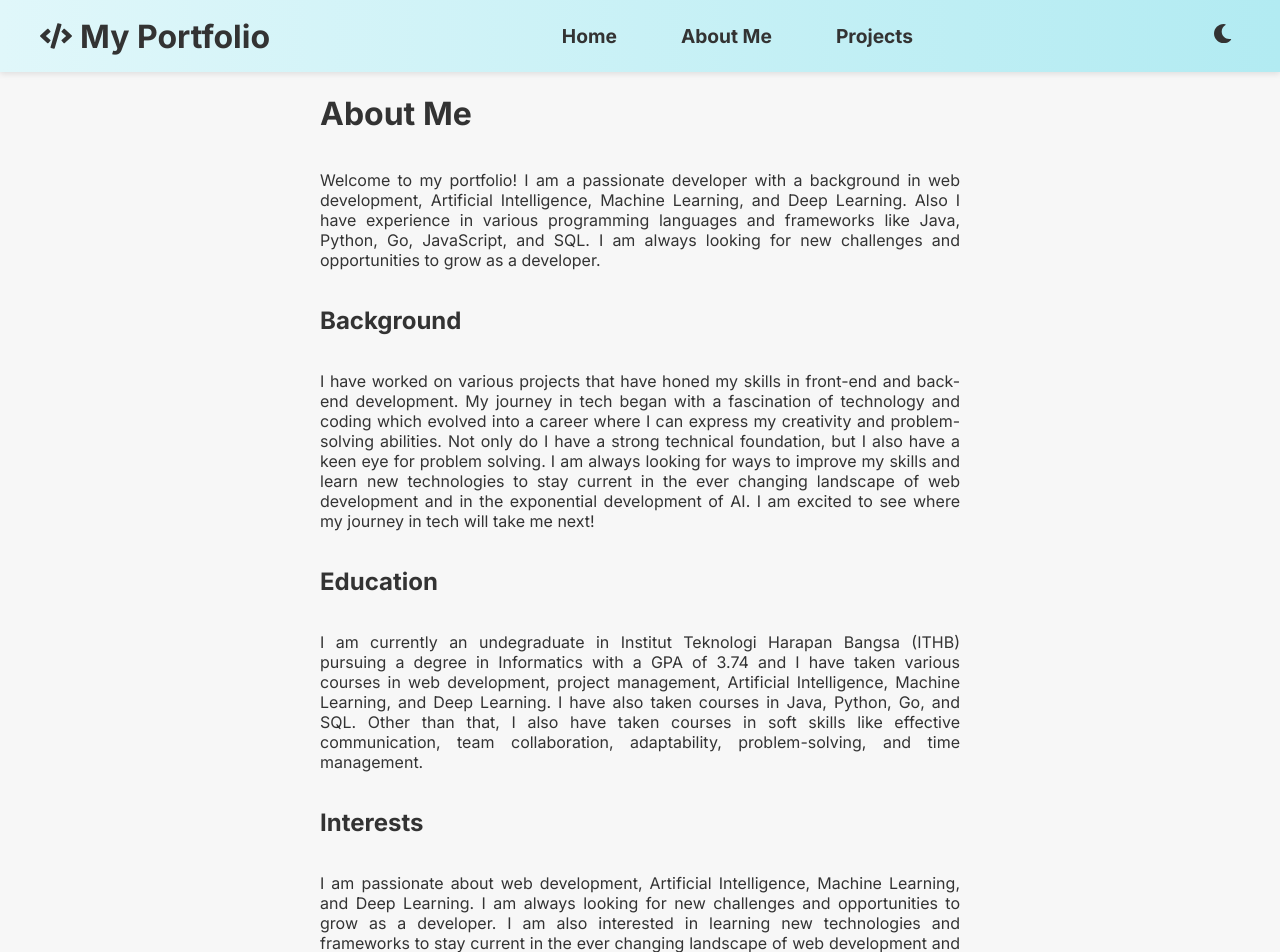
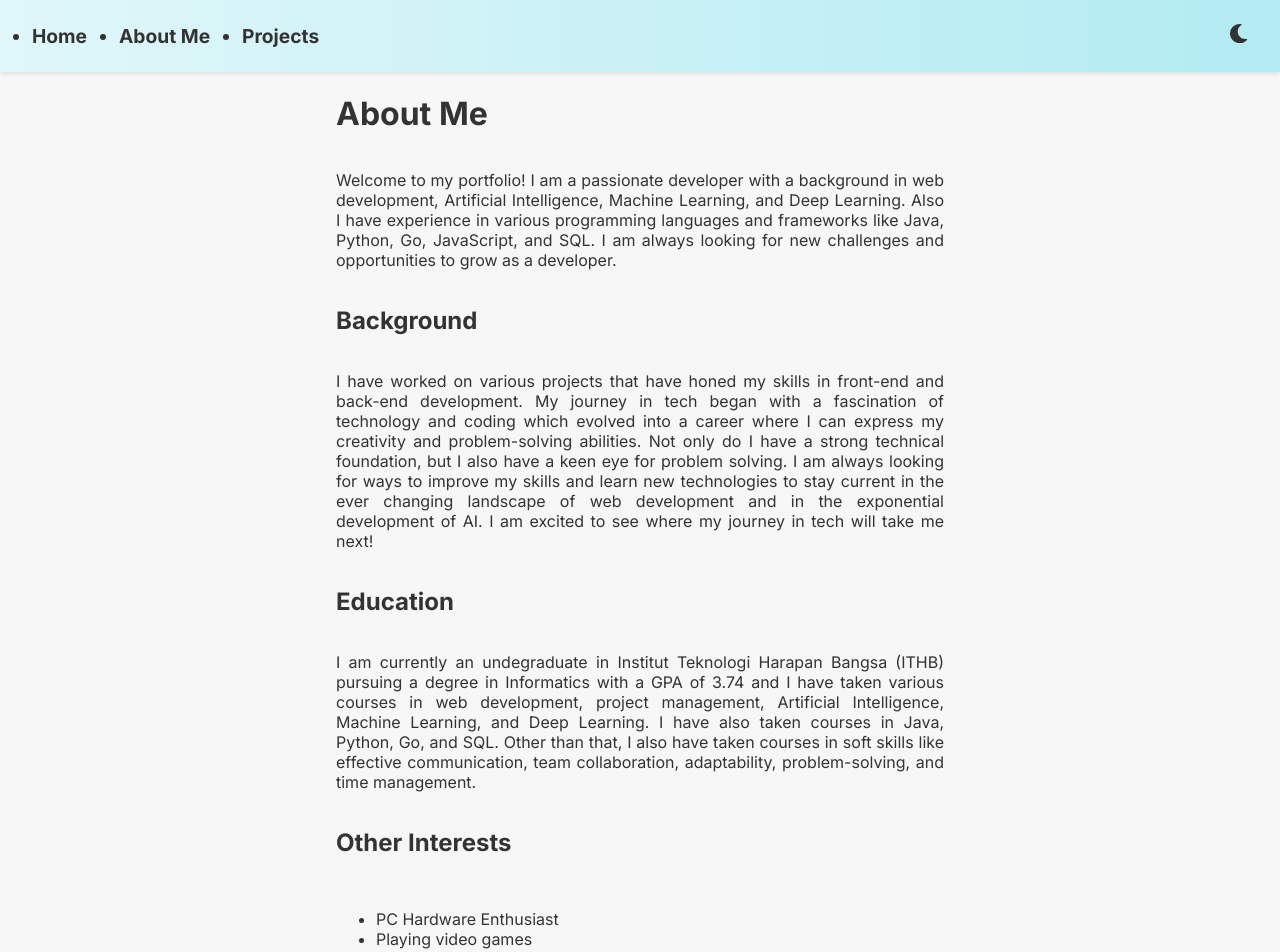
Before and after one commit to StefanusTitan/portfolio-website, a Next.js app: page /about in a window 1280 px wide. Shown: the top 952 px of the page. Built offline with nearby package versions, Linux system fonts and the light colour scheme.

Commit message:
refactor Header and layout styles; enhance responsiveness, update navigation alignment, and remove inline styles from project pages

```diff
--- a/components/Header.jsx
+++ b/components/Header.jsx
@@ -9,9 +9,6 @@ const Header = () => {
   return (
     <header className="header">
       <div className="container">
-        <h1>
-          <FaCode style={{ marginRight: '0.5rem' }} /> My Portfolio
-        </h1>
         <nav>
           <ul>
             <li className="nav-item">
@@ -35,30 +32,24 @@ const Header = () => {
       <style jsx>{`
         header {
           background: var(--header-bg);
+          box-shadow: 0 2px 4px rgba(0, 0, 0, 0.1); // added for a modern look
           width: 100%;
         }
         .container {
           display: flex;
-          justify-content: space-between;
           align-items: center;
-          max-width: 1200px;
-          width: 100%;
+          justify-content: space-between; // modern, clean alignment
+          width: 50%;
           margin: 0 auto;
-          padding: 0 1rem;
-        }
-        h1 {
-          margin: 0;
-          color: var(--text);
-          display: flex;
-          align-items: center;
+          padding: 0 2rem;
         }
         nav {
           display: flex;
-          justify-content: center;
+          justify-content: flex-start; // changed alignment to the left
         }
         ul {
           display: flex;
-          gap: 2rem;
+          gap: 2rem; // reduced gap between nav items
           list-style: none;
           padding: 0;
           margin: 0;
@@ -79,7 +70,7 @@ const Header = () => {
         nav :global(a) {
           color: var(--text);
           text-decoration: none;
-          padding: 0.5rem 1rem; /* Added padding to increase clickable area */
+          padding: 0.5rem 0; /* removed left and right padding */
           display: block; /* Makes the entire area clickable */
         }
         nav :global(a:hover) {
@@ -90,7 +81,7 @@ const Header = () => {
           background: none;
           border: none;
           cursor: pointer;
-          padding: 0.5rem;
+          padding: 0.5rem 0;
           color: var(--text);
           font-size: 1.2rem;
           transition: transform 0.2s ease;
--- a/pages/_document.jsx
+++ b/pages/_document.jsx
@@ -5,8 +5,6 @@ class MyDocument extends Document {
     return (
       <Html lang="en">
         <Head>
-          <meta charSet="utf-8" />
-          <meta name="viewport" content="width=device-width, initial-scale=1" />
           <meta name="description" content="Portfolio website of Stefanus Titan" />
           <link rel="icon" href="/favicon.ico" />
         </Head>
--- a/pages/about.jsx
+++ b/pages/about.jsx
@@ -35,11 +35,12 @@ const About = () => {
         I have also taken courses in Java, Python, Go, and SQL. Other than that, I also have taken courses in soft skills like
         effective communication, team collaboration, adaptability, problem-solving, and time management.
         </p>
-        <h2>Interests</h2>
+        <h2>Other Interests</h2>
         <p style={{ textAlign: "justify" }}>
-          I am passionate about web development, Artificial Intelligence, Machine Learning, and Deep Learning.
-          I am always looking for new challenges and opportunities to grow as a developer.
-          I am also interested in learning new technologies and frameworks to stay current in the ever changing landscape of web development and AI.
+          <ul>
+            <li>PC Hardware Enthusiast</li>
+            <li>Playing video games</li>
+          </ul>
         </p>
         <h2>Skills</h2>
         <ul>
--- a/pages/index.jsx
+++ b/pages/index.jsx
@@ -6,7 +6,7 @@ const Home = () => {
   return (
     <div className={styles.container}>
       <Header />
-      <main className={styles.main}>
+      <main className={`${styles.main} ${styles.contentWidth}`}>
         <h1 className={styles.title}>Welcome to My Portfolio</h1>
         <p className={styles.description}>
           Hey there! I'm Stefanus Titan Elianto — feel free to call me Titan! I'm a
--- a/pages/projects/project2.jsx
+++ b/pages/projects/project2.jsx
@@ -2,12 +2,13 @@ import React from "react";
 import Link from "next/link";
 import Header from "../../components/Header";
 import Footer from "../../components/Footer";
+import styles from "../../styles/Home.module.css"; // added import
 
 const Project2 = () => {
   return (
     <div>
       <Header />
-      <main style={{ padding: "2rem 5rem" }}>
+      <main className={`${styles.main} ${styles.contentWidth}`}> {/* removed inline styling */}
         <h1>Project 2</h1>
         <p>
           Provide more details about Project 2 here. Describe the core functionalities,
--- a/pages/projects/project3.jsx
+++ b/pages/projects/project3.jsx
@@ -2,12 +2,13 @@ import React from "react";
 import Link from "next/link";
 import Header from "../../components/Header";
 import Footer from "../../components/Footer";
+import styles from "../../styles/Home.module.css"; // added import
 
 const Project3 = () => {
   return (
     <div>
       <Header />
-      <main style={{ padding: "2rem 5rem" }}>
+      <main className={`${styles.main} ${styles.contentWidth}`}> {/* removed inline styling */}
         <h1>Project 3</h1>
         <p>
           Provide a detailed overview of Project 3. Discuss objectives, unique features,
--- a/styles/Home.module.css
+++ b/styles/Home.module.css
@@ -80,23 +80,25 @@
 
 .container {
   min-height: 100vh;
-  width: 100vw;
+  width: 100%;  /* changed from 100vw */
   display: flex;
   flex-direction: column;
   position: relative;
   background-color: var(--background);
   margin: 0;
   padding: 0;
+  box-sizing: border-box; /* add this */
 }
 
 .main {
   flex: 1;
   display: flex;
   flex-direction: column;
-  overflow-y: auto;
-  padding: 2rem 2rem;
-  width: 100vw;
+  overflow-x: hidden; /* add this */
+  padding: 2rem;  /* removed extra 2rem */
+  width: 100%;    /* changed from 100vw */
   margin: 0;
+  box-sizing: border-box; /* add this */
 }
 
 .title {
--- a/styles/globals.css
+++ b/styles/globals.css
@@ -1,4 +1,8 @@
 @import url("https://fonts.googleapis.com/css2?family=Inter:wght@400;600;700&display=swap");
+
+* {
+  box-sizing: border-box;
+}
 
 :root {
   --background: #f7f7f7;
```
